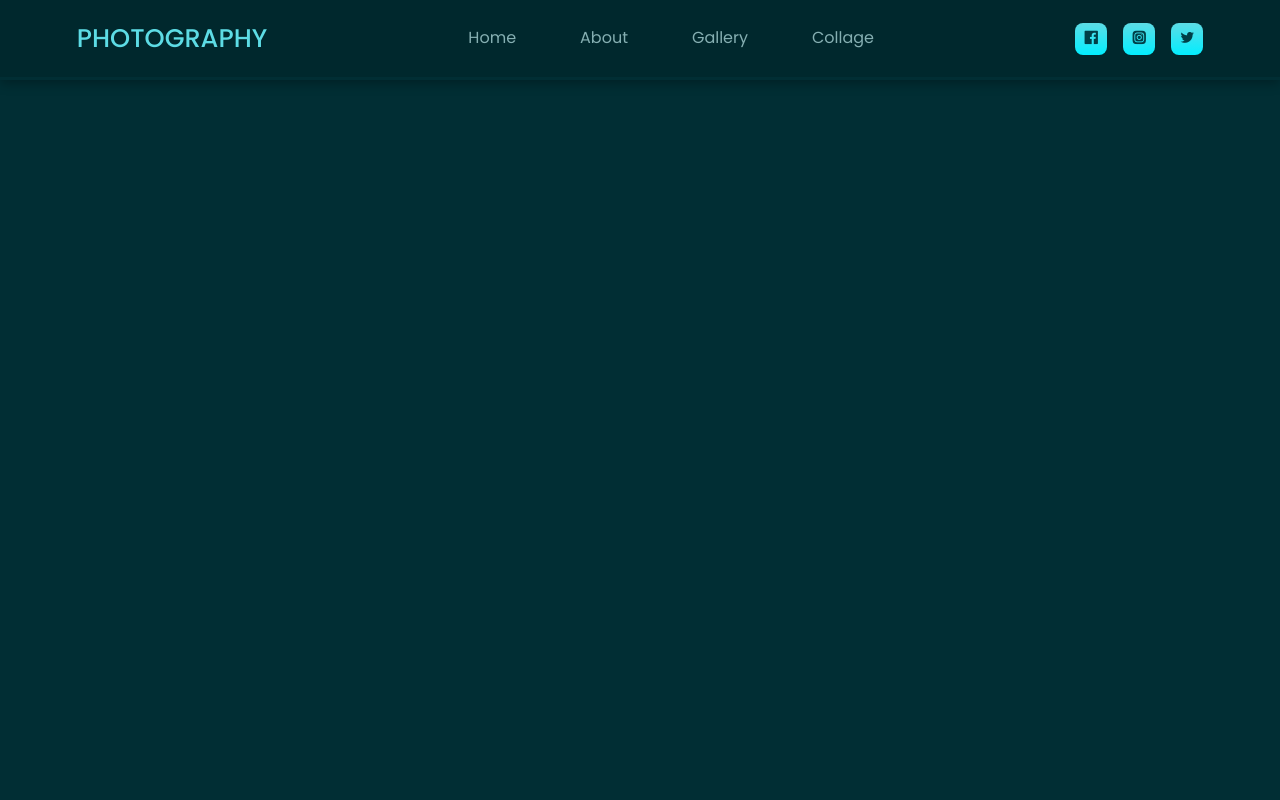
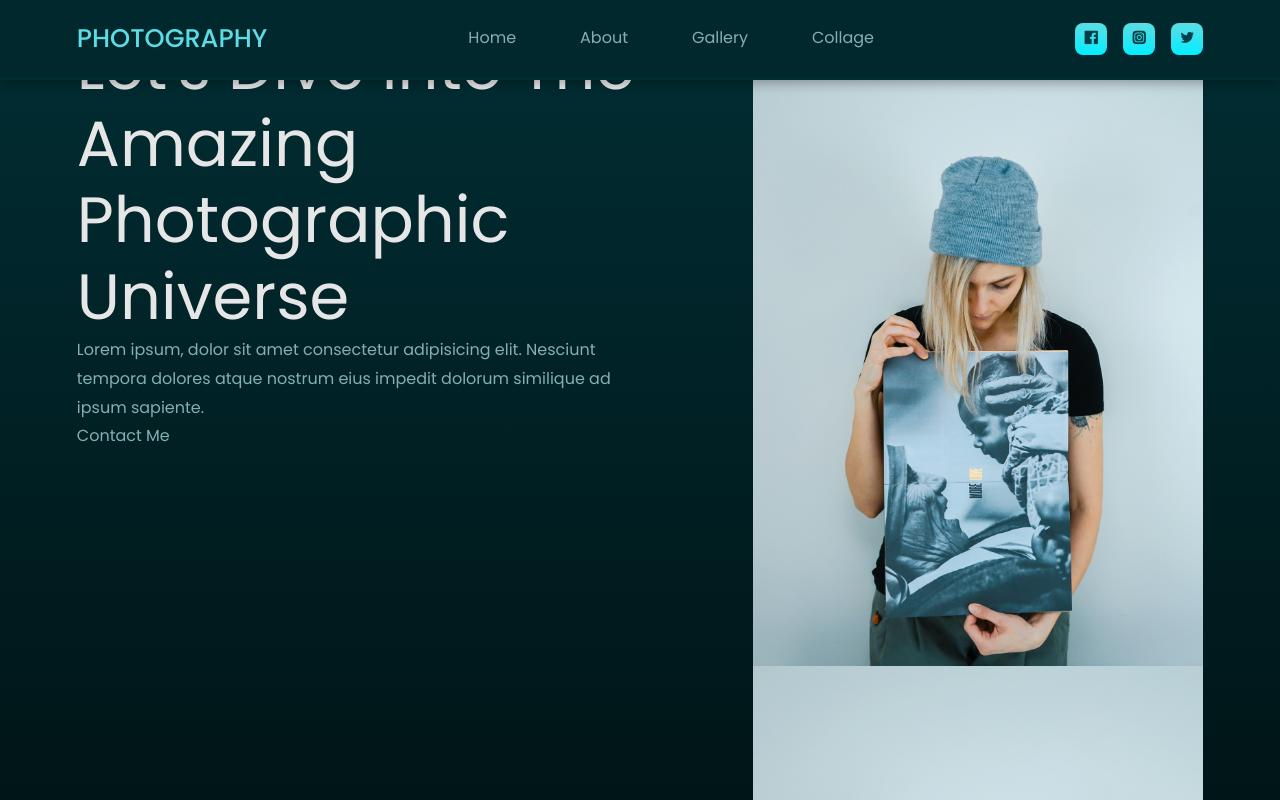
Before and after one commit to farukwebcode21/phptography, a plain HTML site: page index.html in a window 1280 px wide. Drawn offline with nearby package versions, Linux system fonts and the light colour scheme.

Commit message:
start header

```diff
--- a/index.html
+++ b/index.html
@@ -26,9 +26,31 @@
             </ul>
         </div>
     </nav>
-    <!-- ==================Navbar End===================== -->
-    <!-- ==================Navbar Start===================== -->
-    <!-- ==================Navbar Start===================== -->
+    <!-- ==================Navbar End==================== -->
+
+
+    <!-- ==================Header Start================== -->
+    <header>
+        <div class="container header-container">
+            <div class="header-left">
+                <a href="#" class="header-hashtag">#2023 Best Photographer</a>
+                <h1>Let's Dive Into The Amazing Photographic Universe</h1>
+                <p>Lorem ipsum, dolor sit amet consectetur adipisicing elit. Nesciunt tempora dolores atque nostrum eius impedit dolorum similique ad ipsum sapiente.</p>
+                <a href="#" class="header-btn">Contact Me</a>
+            </div>
+            <div class="header-right">
+                <div class="header-image-bg"></div>
+                <div class="header-image-lg">
+                    <img src="./images/header.jpg" alt="">
+                </div>
+                <div class="header-image-md">
+                    <img src="./images/header.jpg" alt="header image">
+                </div>
+            </div>
+        </div>
+    </header>
+
+    <!-- ==================Header End==================== -->
     <!-- ==================Navbar Start===================== -->
     <!-- ==================Navbar Start===================== -->
 </body>
--- a/style.css
+++ b/style.css
@@ -110,17 +110,25 @@ nav{
 .nav-socials a:hover{
     box-shadow: 0.1rem 1rem rgba(0, 0, 0, 0.1git );
 }
-/*
-.nav-links a{
-    margin-left: 20px;
-    transition: 0.3s;
-    font-size: 20px;
-    font-style: normal;
+
+ /* ==================Header================== */
+
+header{
+    max-width: 100vw;
+    height: 100vh;
+    position: relative;
+    top: 0;
+   background: linear-gradient(var(--color-bg-3), var(--color-bg-1));
+   overflow: hidden;
 }
-.nav-links a:hover{
-    color: crimson;
+.header-container{
+    display: flex;
+    gap: 10%;
+
 }
-.nav-socials a{
-    margin-right: 20px;
-    font-size: 30px;
-} */
+.header-left{
+    flex-basis: 50%;
+}
+.header-right{
+    flex-basis: 40%;
+}
```
